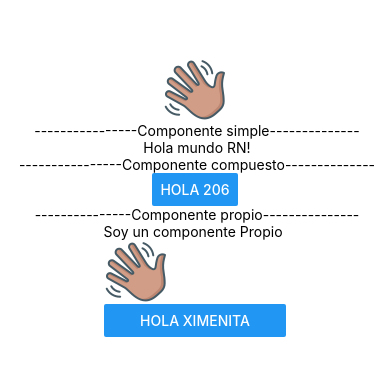
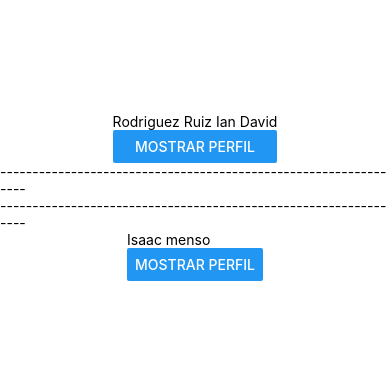
Before and after one commit to M0chapaprika/PM206, a React Native app in the folder practica5/miApp2/: screen / in a window 390 px wide. Shown: the part 225-600 px from the top of the page. Built offline with nearby package versions, Linux system fonts and the light colour scheme.

Commit message:
Practica 7

```diff
--- a/practica5/miApp2/App.js
+++ b/practica5/miApp2/App.js
@@ -3,27 +3,27 @@ import { StatusBar } from 'expo-status-bar';
 import { StyleSheet, Text, View, Image } from 'react-native';
 import {Saludo} from './components/Saludo';
 import {Saludo2} from './components/Saludo2';
+import {Perfil} from './components/Perfil';
 
 /*Zona2: Main - Hogar de los componentes*/
 export default function App() {
   return (
     <View style={styles.container}>
 
-      <Image source={require('./assets/wave.png')}/>
+      <Perfil nombre= "Rodriguez Ruiz Ian David"
+      carrera= "Ingenieria en Sistemas Computacionales"
+      materia= "Programacion Movil"
+      cuatrimestre= "9"/>
 
-      <Text> ----------------Componente simple--------------</Text>
+      <Text>----------------------------------------------------------------</Text>
 
-      <Text> Hola mundo RN!</Text>
 
-      <Text> ----------------Componente compuesto--------------</Text>
+      <Text>----------------------------------------------------------------</Text>
 
-      <Saludo/>
-
-      <Text> ---------------Componente propio---------------</Text>
-
-      <Saludo2/>
-
-      <StatusBar style="auto" />
+      <Perfil nombre= "Isaac menso"
+      carrera= "Negocios"
+      materia= "Abracitos"
+      cuatrimestre= "10-1"/>
 
     </View>
   );
--- /dev/null
+++ b/practica5/miApp2/components/Perfil.js
@@ -0,0 +1,46 @@
+
+/*Perfil usando Desturacion*/
+
+import { View, Text, Button } from 'react-native';
+import React,{useState} from 'react';
+
+export const Perfil = ({ nombre, carrera, materia, cuatrimestre }) => {
+
+    const [mostrar, setMostrar] = useState(false);
+
+    return (
+        <View>
+            <Text>{nombre}</Text>
+
+        {mostrar &&
+        <>
+            <Text>{carrera}</Text>
+            <Text>{materia}</Text>
+            <Text>{cuatrimestre}</Text>
+         </>
+        }
+
+        <Button title= "Mostrar Perfil"
+        onPress={()=> setMostrar(!mostrar)}
+        />
+
+        </View>
+    );
+}
+
+/*
+Perfil usando Props
+
+import { View, Text } from 'react-native';
+
+export const Perfil = (props) => {
+    return (
+        <View>
+            <Text>{props.nombre}</Text>
+            <Text>{props.carrera}</Text>
+            <Text>{props.materia}</Text>
+            <Text>{props.cuatrimestre}</Text>
+        </View>
+    );
+}
+ */
```
